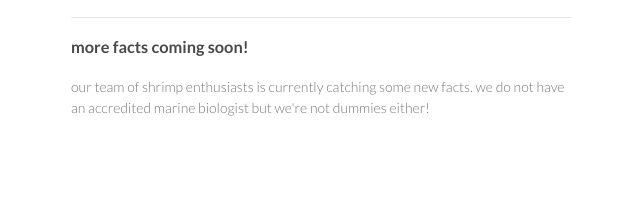
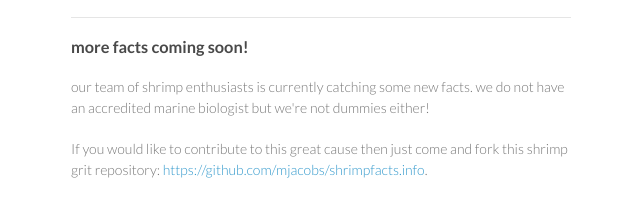
Before and after one commit to mjacobs/shrimpfacts.info, a plain HTML site: page index.html in a window 1280 px wide. Shown: the part 1964-2180 px from the top of the page, without its empty margins (499-1139 px from the left). Before the commit the page ends 2152 px from the top, so only its background shows below. Drawn offline with Linux system fonts and the light colour scheme.

Commit message:
Add github links

```diff
--- a/index.html
+++ b/index.html
@@ -87,6 +87,11 @@ air though.
 <h3>  more facts coming soon!</h3>
 our team of shrimp enthusiasts is currently catching some new facts. we
 do not have an accredited marine biologist but we're not dummies either!</p>
+<p>
+If you would like to contribute to this great cause then just come and fork this shrimp
+grit repository: <a href="https://github.com/mjacobs/shrimpfacts.info">
+https://github.com/mjacobs/shrimpfacts.info</a>.
+</p>
 
       </section>
     </div>
@@ -95,6 +100,8 @@ do not have an accredited marine biologist but we're not dummies either!</p>
         <p>if you liked learning about shrimp try learning about nickels too! <a href="http://nickelfacts.net">nickelfacts.net</a></p>
         <img src="nickel-coins.jpg" style="padding-bottom: 10px" />
         <hr />
+        <p>
+        <a href="https://github.com/mjacobs/shrimpfacts.info">   contribute on grit hub :)</a>.</p>
         <p style="font-size: 80%">we are looking to expand our web presence, contact us if you like to learn and
         help too! <a href="web_design_campaign.png">we might work with some nice guys in india but they haven't gotten back to
         me.</a></p>
```
